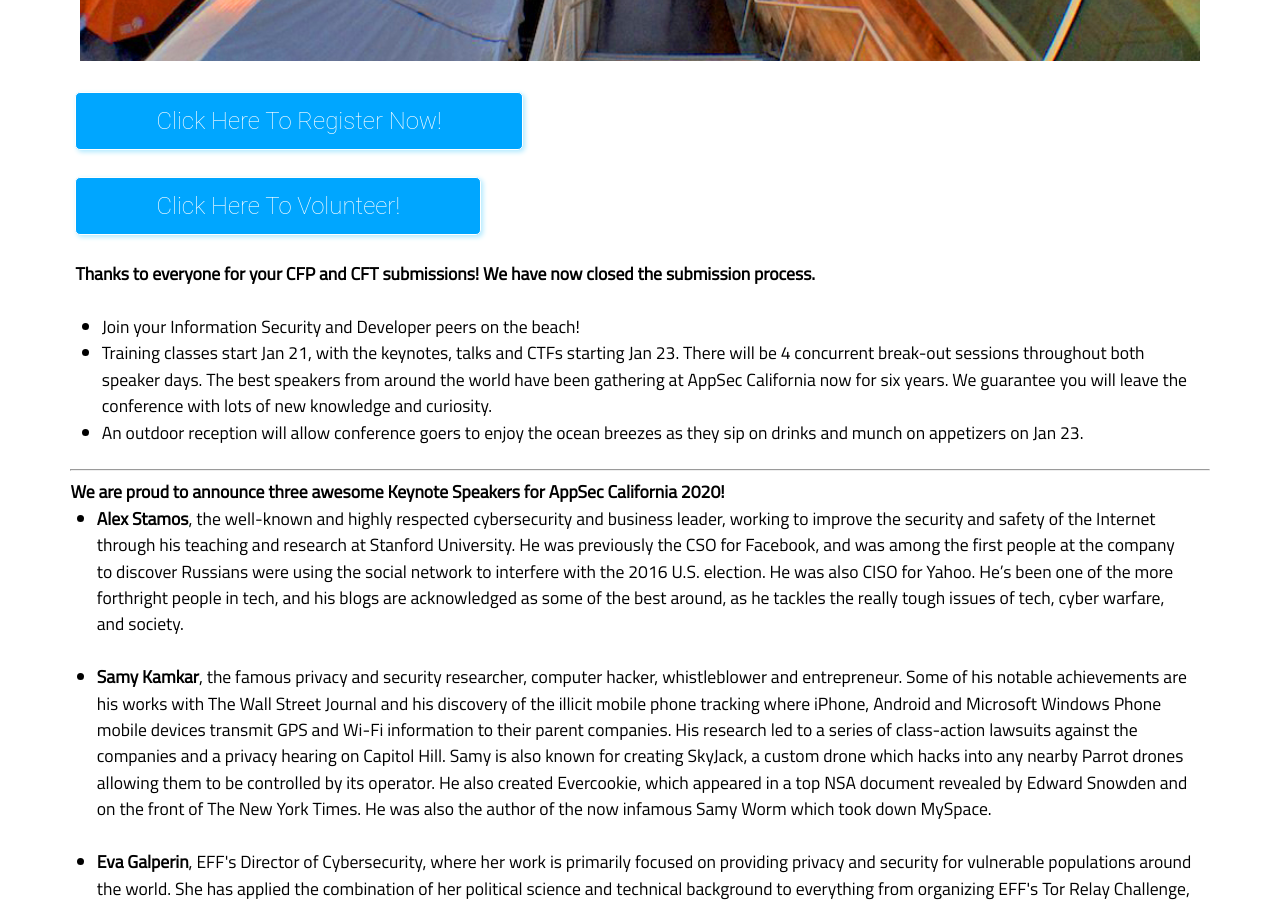
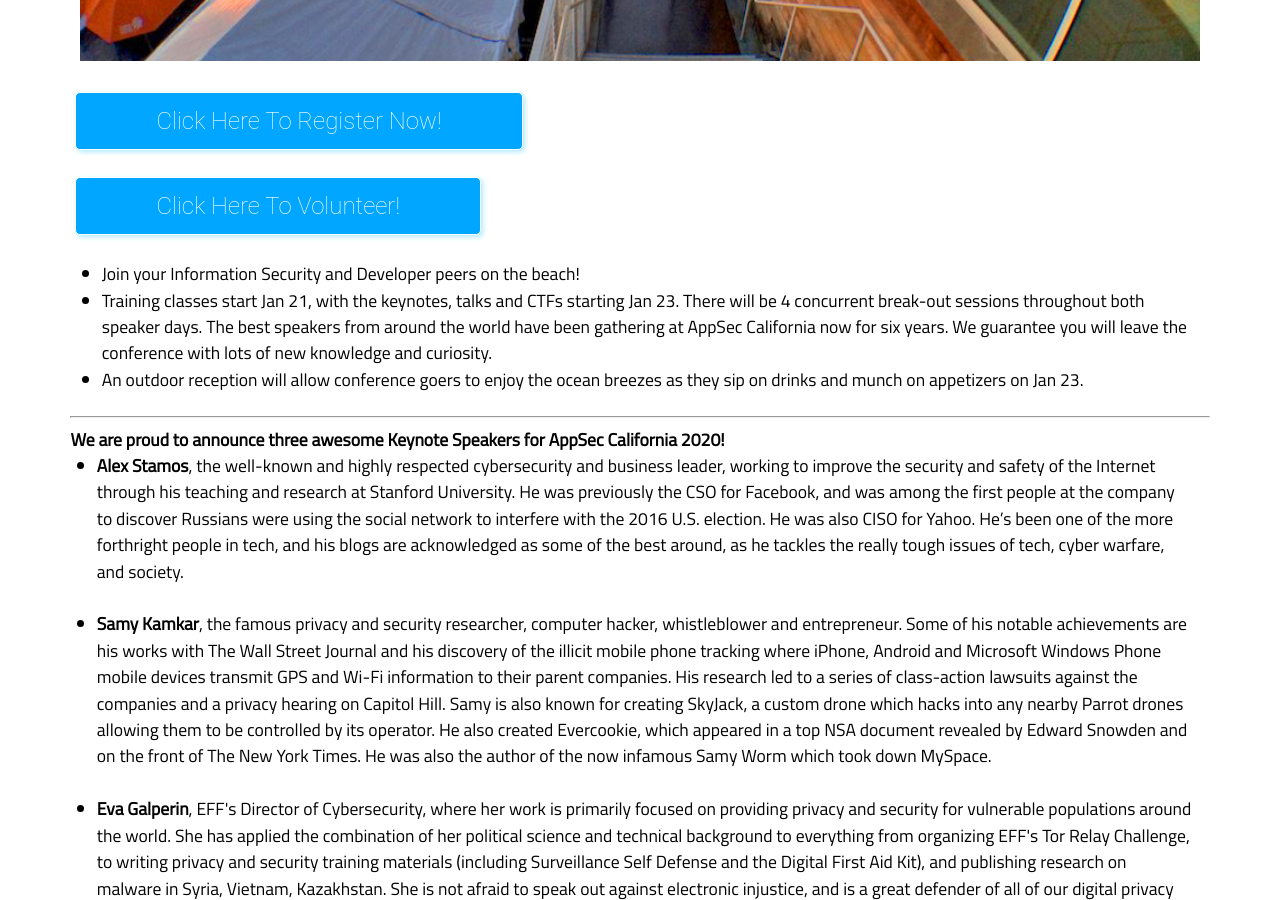
Before and after one commit to OWASP/2020-appseccalifornia, a Jekyll site: the page built from index.html, in a window 1280 px wide and 900 px high, scrolled down 866 px. Built offline with Jekyll 4.4.1, drawn with Linux system fonts in a browser that asks for light colours; some web fonts are replaced; comment, search, counter and statistics services are not loaded.

Commit message:
removing CFT/P submission thanks

```diff
--- a/index.html
+++ b/index.html
@@ -15,8 +15,6 @@
 <div class="row" align="left"><button padding="10px" name="cftButton" class="button" onclick="window.location.href='https://www.eventbrite.com/e/appsec-california-2020-tickets-77058946383?aff=ebdssbdestsearch';">Click Here To Register Now!</button></div>
 <br>
 <div class="row" align="left"><button padding="10px" name="cftButton" class="button" onclick="window.location.href='https://signup.com/go/QGXzxkB';">Click Here To Volunteer!</button></div>
-<br>
-<div class="row"><strong>Thanks to everyone for your CFP and CFT submissions! We have now closed the submission process.</strong></div>
 <br>
 <div class="row">
 <ul>
```
